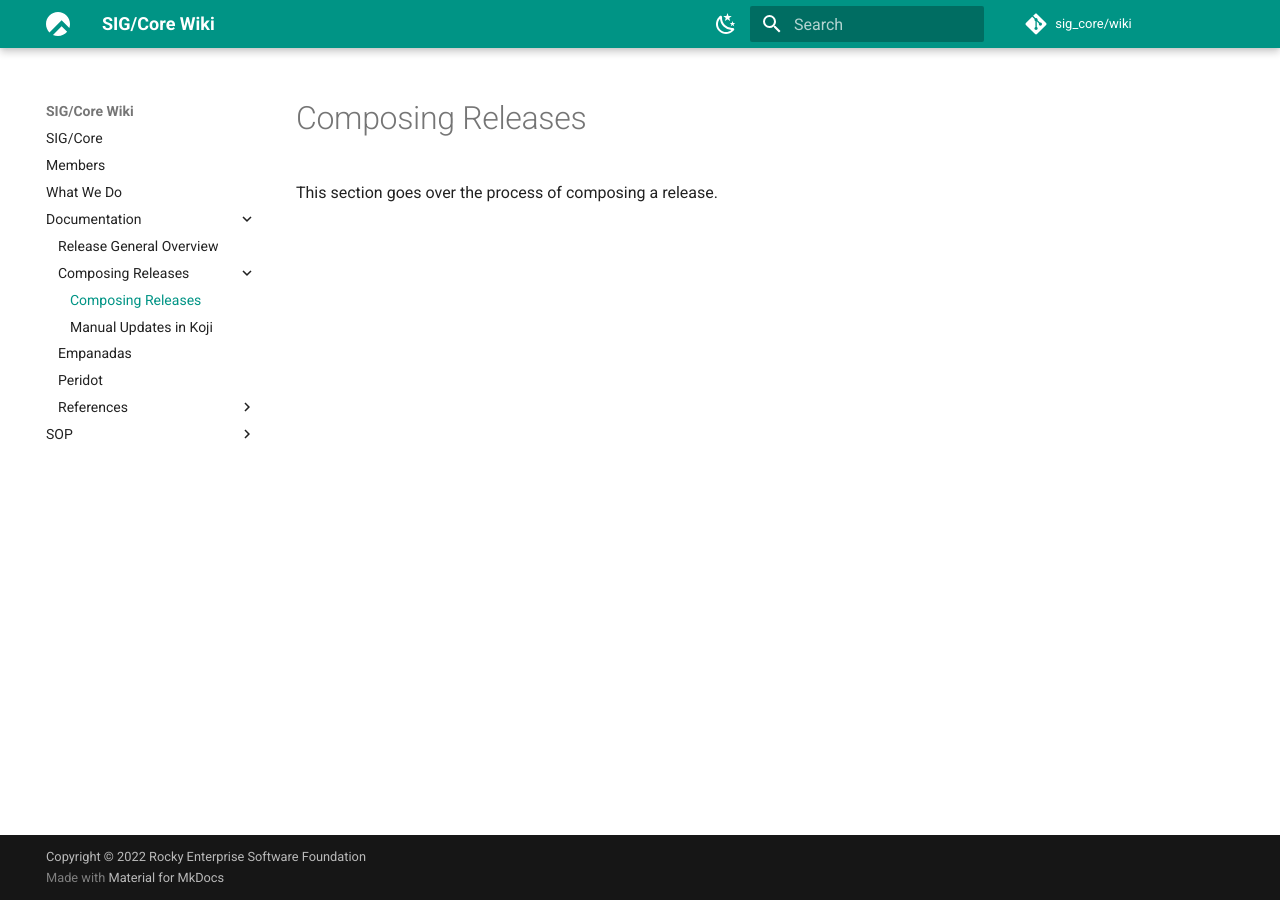
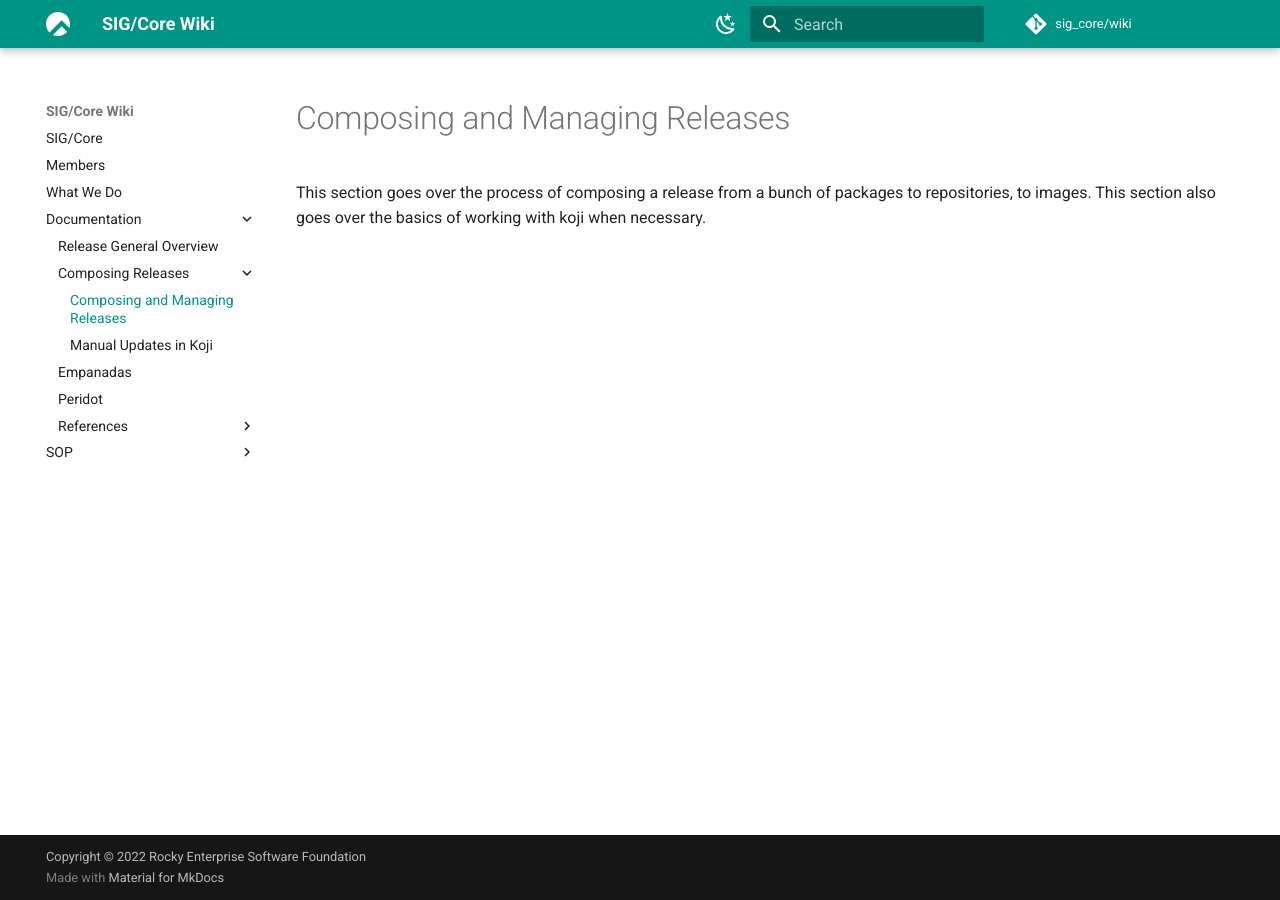
Before and after one commit to rocky-linux/sig-core-wiki, an MkDocs documentation site: the page built from docs/documentation/compose/index.md, in a window 1280 px wide. Built offline with MkDocs 1.6.1 and Material for MkDocs 9.7.7, drawn with Linux system fonts in a browser that asks for light colours.

```diff
--- a/docs/documentation/compose/index.md
+++ b/docs/documentation/compose/index.md
@@ -1,5 +1,7 @@
 ---
-title: Composing Releases
+title: Composing and Managing Releases
 ---
 
-This section goes over the process of composing a release.
+This section goes over the process of composing a release from a bunch of
+packages to repositories, to images. This section also goes over the basics of
+working with koji when necessary.
```
Also changed, not shown: docs/documentation/empanadas.md (+11 -0 lines).
